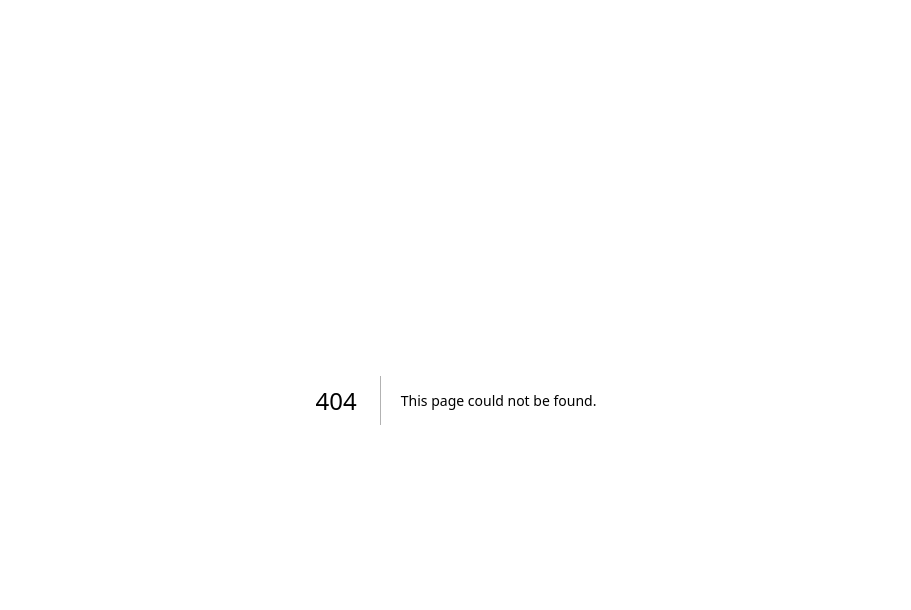
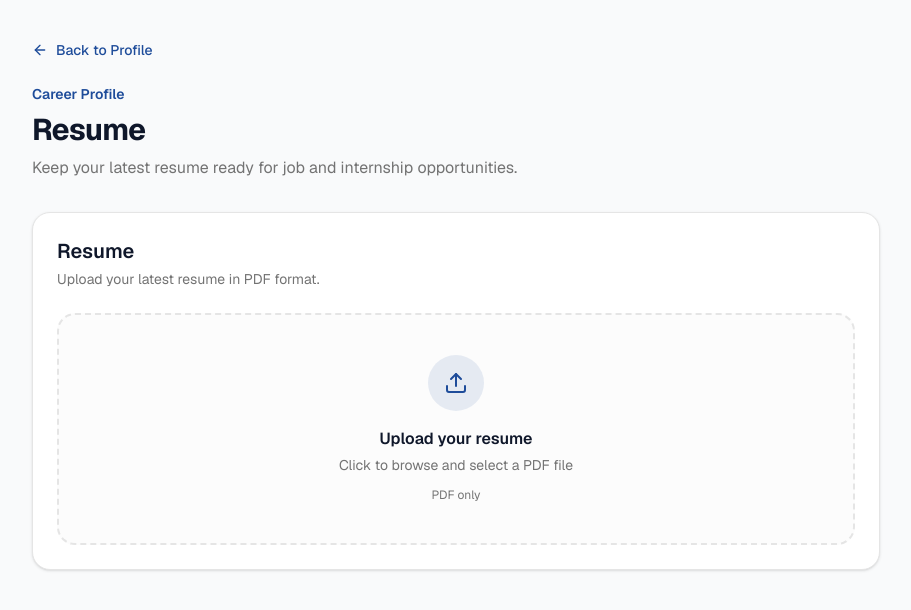
Before and after one commit to kraayush952-dotcom/smart-alumni-placement-portal, a Next.js app in the folder frontend/: page /student/resume in a window 1280 px wide. Before the commit this address had no page. Shown: the top 610 px of the page, without its empty margins (184-1095 px from the left). Built offline with nearby package versions, Linux system fonts and the light colour scheme.

Commit message:
feat(student): add resume upload UI

```diff
--- /dev/null
+++ b/frontend/app/student/resume/page.tsx
@@ -0,0 +1,40 @@
+import Link from "next/link";
+import { ArrowLeft } from "lucide-react";
+
+import ResumeUpload from "@/components/resume/ResumeUpload";
+
+export default function ResumePage() {
+  return (
+    <main className="min-h-screen bg-gray-50">
+      <section className="mx-auto max-w-4xl px-6 py-10">
+        {/* Back */}
+        <Link
+          href="/student/profile"
+          className="mb-6 inline-flex items-center gap-2 text-sm font-medium text-primary hover:underline"
+        >
+          <ArrowLeft className="h-4 w-4" />
+          Back to Profile
+        </Link>
+
+        {/* Header */}
+        <div className="mb-8">
+          <p className="text-sm font-semibold text-primary">
+            Career Profile
+          </p>
+
+          <h1 className="mt-2 text-3xl font-bold tracking-tight">
+            Resume
+          </h1>
+
+          <p className="mt-2 max-w-2xl text-muted-foreground">
+            Keep your latest resume ready for job and internship
+            opportunities.
+          </p>
+        </div>
+
+        {/* Resume Upload */}
+        <ResumeUpload />
+      </section>
+    </main>
+  );
+}
--- /dev/null
+++ b/frontend/components/resume/ResumeUpload.tsx
@@ -0,0 +1,115 @@
+"use client";
+
+import { ChangeEvent, useState } from "react";
+import {
+  CheckCircle2,
+  FileText,
+  Upload,
+  X,
+} from "lucide-react";
+
+export default function ResumeUpload() {
+  const [file, setFile] = useState<File | null>(null);
+
+  const handleFileChange = (
+    event: ChangeEvent<HTMLInputElement>
+  ) => {
+    const selectedFile = event.target.files?.[0];
+
+    if (!selectedFile) {
+      return;
+    }
+
+    if (selectedFile.type !== "application/pdf") {
+      return;
+    }
+
+    setFile(selectedFile);
+  };
+
+  const removeFile = () => {
+    setFile(null);
+  };
+
+  return (
+    <div className="rounded-2xl border bg-white p-6 shadow-sm">
+      <div>
+        <h2 className="text-xl font-semibold">
+          Resume
+        </h2>
+
+        <p className="mt-1 text-sm text-muted-foreground">
+          Upload your latest resume in PDF format.
+        </p>
+      </div>
+
+      {!file ? (
+        <label className="mt-6 flex cursor-pointer flex-col items-center justify-center rounded-2xl border-2 border-dashed border-border bg-muted/30 px-6 py-10 text-center transition-colors hover:border-primary/50 hover:bg-primary/5">
+          <div className="flex h-14 w-14 items-center justify-center rounded-full bg-primary/10">
+            <Upload className="h-6 w-6 text-primary" />
+          </div>
+
+          <h3 className="mt-4 font-semibold">
+            Upload your resume
+          </h3>
+
+          <p className="mt-1 text-sm text-muted-foreground">
+            Click to browse and select a PDF file
+          </p>
+
+          <span className="mt-3 text-xs text-muted-foreground">
+            PDF only
+          </span>
+
+          <input
+            type="file"
+            accept=".pdf,application/pdf"
+            onChange={handleFileChange}
+            className="hidden"
+          />
+        </label>
+      ) : (
+        <div className="mt-6 rounded-2xl border bg-muted/20 p-5">
+          <div className="flex items-center justify-between gap-4">
+            <div className="flex min-w-0 items-center gap-4">
+              <div className="flex h-12 w-12 shrink-0 items-center justify-center rounded-xl bg-primary/10">
+                <FileText className="h-6 w-6 text-primary" />
+              </div>
+
+              <div className="min-w-0">
+                <p className="truncate font-medium">
+                  {file.name}
+                </p>
+
+                <p className="mt-1 text-sm text-muted-foreground">
+                  {(file.size / 1024 / 1024).toFixed(2)} MB
+                </p>
+              </div>
+            </div>
+
+            <button
+              type="button"
+              onClick={removeFile}
+              className="rounded-lg p-2 text-muted-foreground transition-colors hover:bg-muted hover:text-foreground"
+              aria-label="Remove resume"
+            >
+              <X className="h-5 w-5" />
+            </button>
+          </div>
+
+          <div className="mt-4 flex items-center gap-2 text-sm font-medium text-green-600">
+            <CheckCircle2 className="h-4 w-4" />
+            Resume selected successfully
+          </div>
+
+          <button
+            type="button"
+            className="mt-5 rounded-xl bg-primary px-5 py-2.5 text-sm font-semibold text-white transition-opacity hover:opacity-90"
+          >
+            Upload Resume
+          </button>
+        </div>
+      )}
+    </div>
+  );
+}
```
